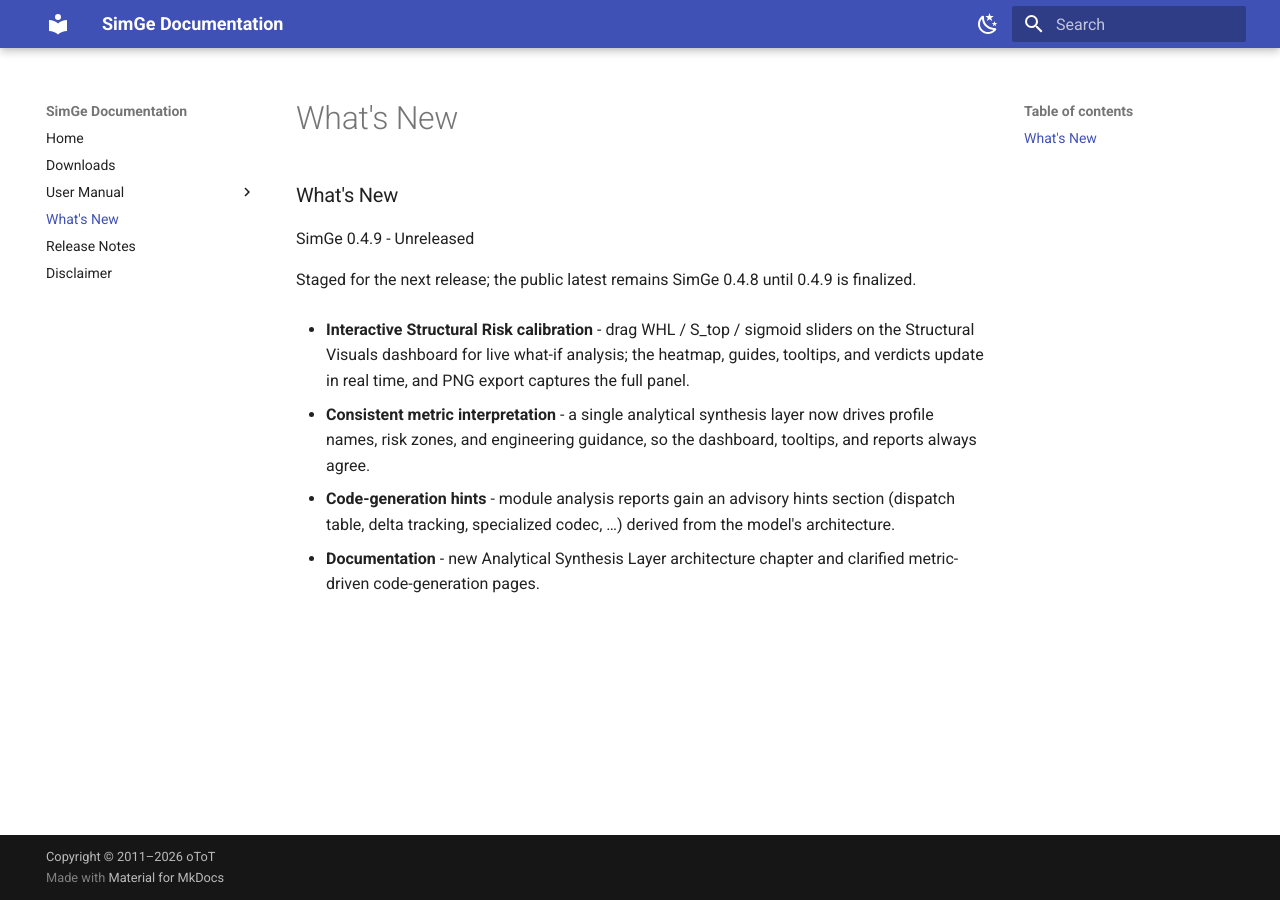
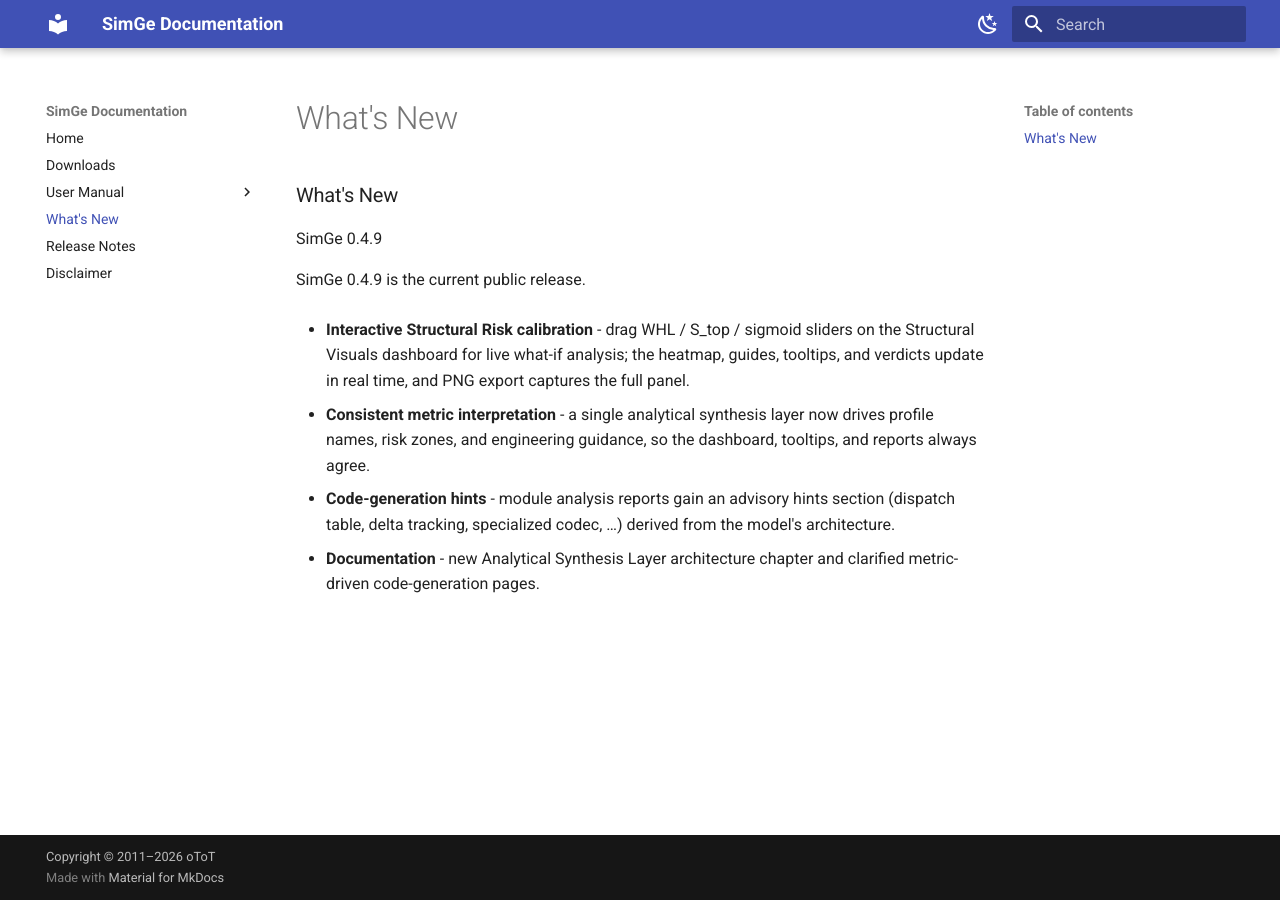
Before and after one commit to otopcu/simge-site, an MkDocs documentation site: the page built from docs/WhatsNew.md, in a window 1280 px wide. Built offline with MkDocs 1.6.1 and Material for MkDocs 9.7.7, drawn with Linux system fonts in a browser that asks for light colours.

Commit message:
Publish documentation update (2026-06-25)

```diff
--- a/docs/WhatsNew.md
+++ b/docs/WhatsNew.md
@@ -1,8 +1,8 @@
 ### What's New
 
-SimGe 0.4.9 - Unreleased
+SimGe 0.4.9
 
-Staged for the next release; the public latest remains SimGe 0.4.8 until 0.4.9 is finalized.
+SimGe 0.4.9 is the current public release.
 
 - **Interactive Structural Risk calibration** - drag WHL / S_top / sigmoid sliders on the Structural Visuals dashboard for live what-if analysis; the heatmap, guides, tooltips, and verdicts update in real time, and PNG export captures the full panel.
 
```
